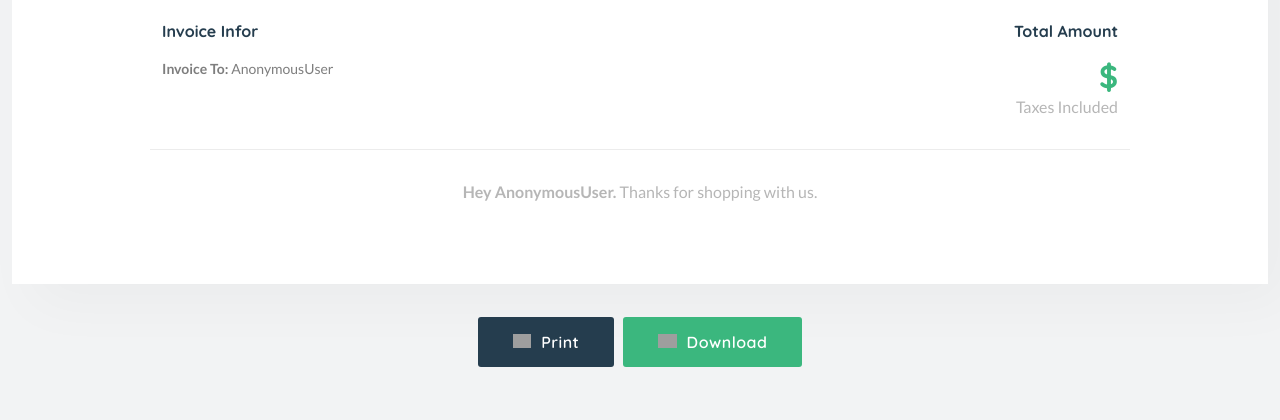
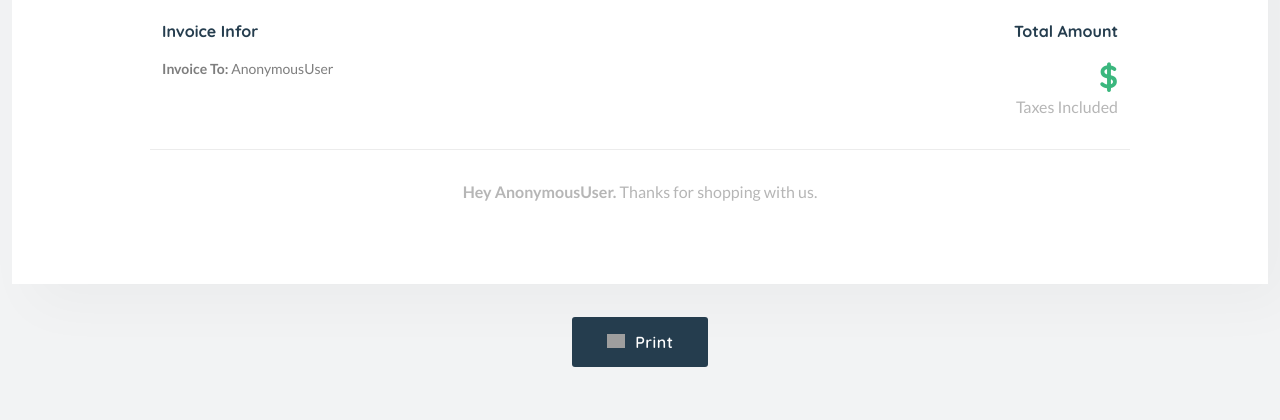
Before and after one commit to Wongyenchik/e-com, a Django app: template ecommerce/templates/core/payment-completed.html in a window 1280 px wide. Shown: the part 796-1216 px from the top of the page. Run offline with Django 4.2, Linux system fonts and the light colour scheme; the template is opened without the code that fills it, so the values that code supplies are empty; some libraries are stand-ins or nearby versions; grey boxes are pictures that could not be loaded.

Commit message:
Update payment-completed.html

```diff
--- a/ecommerce/templates/core/payment-completed.html
+++ b/ecommerce/templates/core/payment-completed.html
@@ -20,7 +20,7 @@
 <body>
     <div class="invoice invoice-content invoice-5">
         <div class="back-top-home justify-content-center align-items-center text-center hover-up mt-30 ml-30 pb-4">
-            <h3><a class="hover-up" href="#"><i class="fi-rs-settings-sliders mr-5"></i> Dashboard</a></h3>
+            <h3><a class="hover-up" href="{% url "core:dashboard"%}"><i class="fi-rs-settings-sliders mr-5"></i> Dashboard</a></h3>
         </div>
         <div class="container">
             <div class="row">
@@ -108,7 +108,6 @@
                         </div>
                         <div class="invoice-btn-section clearfix d-print-none">
                             <a href="javascript:window.print()" class="btn btn-lg btn-custom btn-print hover-up"> <img src="{% static 'assets/imgs/theme/icons/icon-print.svg' %}" alt="" /> Print </a>
-                            <a id="invoice_download_btn" class="btn btn-lg btn-custom btn-download hover-up"> <img src="{% static 'assets/imgs/theme/icons/icon-download.svg' %}" alt="" /> Download </a>
                         </div>
                     </div>
                 </div>
```
